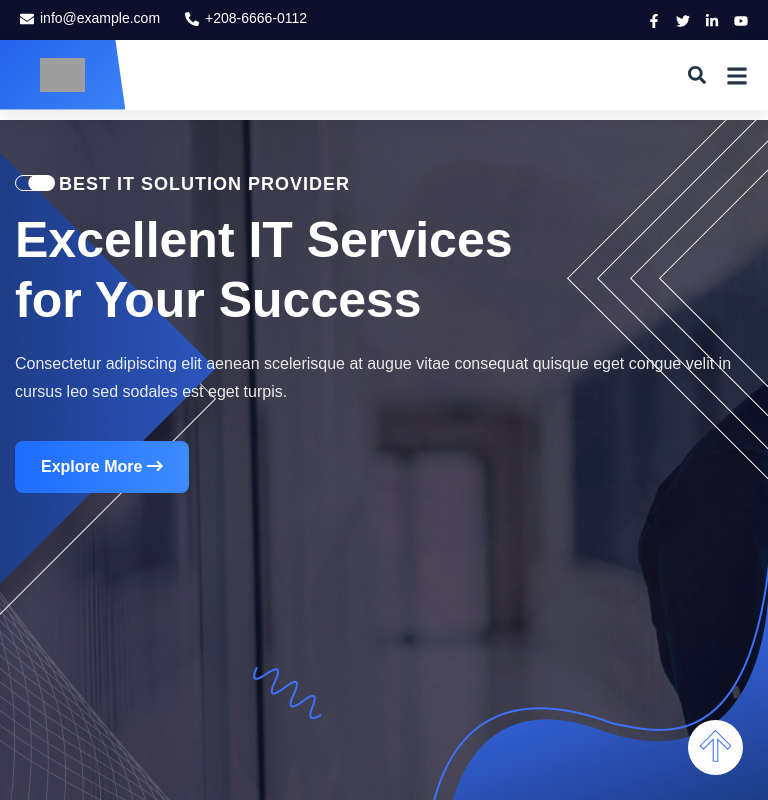
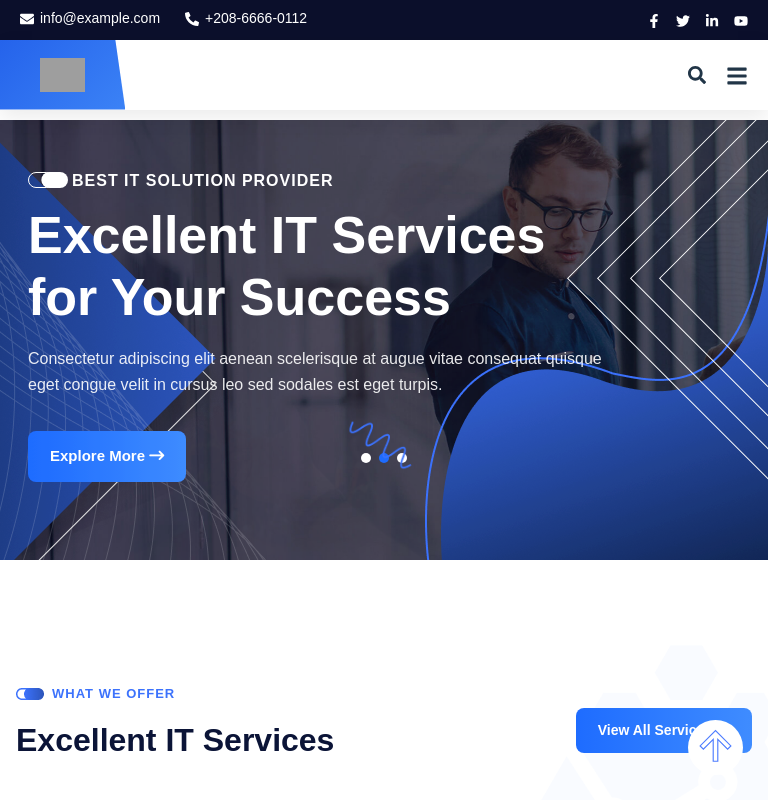
Before and after one commit to Drashti1507/Landing_Page, a React (Vite) app: page / in a window 768 px wide. Shown: the top 800 px of the page. Built offline with nearby package versions, Linux system fonts and the light colour scheme; grey boxes are pictures that could not be loaded.

Commit message:
responsive design

```diff
--- a/src/assets/Components/Banner_Area.css
+++ b/src/assets/Components/Banner_Area.css
@@ -36,7 +36,7 @@ img {
     touch-action: pan-y;
 }
 
-.swiper {
+.swiperb {
     margin-left: auto;
     margin-right: auto;
     position: relative;
@@ -102,13 +102,13 @@ img {
     left: 0;
 }
 
-@media (max-width: 767px) {
+/* @media (max-width: 767px) {
 
     .banner__shape-right2,
     .banner__shape-right1 {
         display: none;
     }
-}
+} */
 
 .banner__shape-right2 {
     position: absolute;
@@ -456,12 +456,6 @@ a {
 }
 
 /* ===== CONTENT ===== */
-/* .container {
-    position: relative;
-    z-index: 5;
-    display: flex;
-    align-items: center;
-} */
 .banner-area .container {
     position: relative;
     z-index: 5;
@@ -730,3 +724,98 @@ a {
     transform: scale(1.08) !important;
   }
 }
+
+
+/* ================= BANNER — iPAD MINI ================= */
+@media (min-width: 768px) and (max-width: 1024px) {
+
+  /* keep full height but avoid overflow */
+  .banner-area,
+  .swiperb,
+  .swiper-slide
+   {
+    min-height: 55vh;
+  }
+
+  /* container alignment */
+  .banner-area .container {
+    justify-content: left !important;
+    text-align: center;
+    padding-left: 28px;
+    padding-right: 28px;
+    margin-bottom: -10px;
+  }
+
+  /* content width & spacing */
+  .banner__content {
+    max-width: 600px;
+    padding: 0;
+  }
+
+  /* headings */
+  .banner__content h4 {
+    font-size: 16px;
+    line-height: 26px;
+  }
+
+  .banner__content h1 {
+    font-size: 52px !important;
+    line-height: 62px !important;
+  }
+
+  .banner__content p {
+    font-size: 16px;
+    line-height: 26px;
+    margin: 18px 0;
+  }
+
+  /* button */
+  .banner__content .btn-one {
+    padding: 14px 22px;
+    font-size: 15px;
+  }
+
+  /* dots position */
+  .banner__dot-wrp {
+    bottom: 90px;
+  }
+
+  /* reduce zoom for performance on tablets */
+  .banner__slider .swiper-slide-active .slide-bg {
+    transform: scale(1.12) !important;
+  }
+
+  /* hide heavy shapes that overlap on tablet */
+  .banner__right-line1,
+  .banner__right-line2,
+  .banner__right-line3,
+  .banner__right-line4 {
+    display: visible;
+  }
+
+  /* keep corner shapes but move slightly */
+  .banner__shape-left1 { top: 20px; }
+  .banner__shape-left2 { top: 45px; }
+  .banner__shape-left3 { bottom: -10px; }
+
+  .banner__shape-right1,
+  .banner__shape-right2 {
+    bottom: -10px;
+  }
+
+  /* moving line */
+  .banner__line {
+    bottom: 20%;
+    left: 45%;
+    transform: scale(0.9);
+  }
+}
+@media (min-width: 629px) and (max-width: 693px) {
+  .banner-area,
+  .swiperb,
+  .swiper-slide
+   {
+    min-height: 75vh;
+  }
+
+}
--- a/src/assets/Components/Case_Area.css
+++ b/src/assets/Components/Case_Area.css
@@ -239,3 +239,75 @@
     transform: none;
   }
 }
+
+/* ================= CASE AREA — iPAD MINI ================= */
+@media (min-width: 768px) and (max-width: 1024px) {
+
+  .pt-120 { padding-top: 90px; }
+  .pb-120 { padding-bottom: 90px; }
+
+  .case-header-row {
+    margin-bottom: 45px;
+    gap: 20px;
+  }
+
+  .section-header h2 {
+    font-size: 32px;
+    line-height: 1.3;
+  }
+
+  .btn-one {
+    padding: 12px 22px;
+    font-size: 14px;
+  }
+
+  /* CARD CONTENT */
+  .case__content {
+    left: 18px;
+    right: 18px;
+    bottom: 22px;
+  }
+
+  .case__content span {
+    font-size: 12px;
+  }
+
+  .case__content h3 a {
+    font-size: 20px;
+    line-height: 1.3;
+  }
+
+  /* ARROW — ALWAYS VISIBLE FOR TOUCH */
+  .case__btn {
+    opacity: 1;
+    visibility: visible;
+    transform: none;
+  }
+
+  .case__btn i {
+    width: 40px;
+    height: 40px;
+    font-size: 16px;
+  }
+
+  /* DOTS POSITION */
+  .case__dot {
+    margin-top: -465px;
+    margin-bottom: 10px;
+  }
+}
+
+@media (hover: none) {
+  .case__btn {
+    opacity: 1;
+    visibility: visible;
+    transform: none;
+  }
+}
+
+@media (min-width: 629px) and (max-width: 693px) {
+   .case__dot {
+    margin-top: -250px;
+    margin-bottom: 10px;
+  }
+}
--- a/src/assets/Components/Offer_Area.css
+++ b/src/assets/Components/Offer_Area.css
@@ -209,6 +209,7 @@
   .offer-cards {
     grid-template-columns: 1fr;
   }
+   .brand__image img { max-height: 20px; }
 }
 /* ================================================= */
 /* ================= BRAND AREA ==================== */
@@ -252,20 +253,6 @@
   width: auto;
 }
 
-/* .brand__shape {
-   position: absolute;
-  right: -30px;
-  top: -30px;
-  height: 60%;
-  opacity: 0.15;
-  z-index: 1;
-}
-
-.brand__shape img {
-  height: 100%;
-  width: auto;
-} */
-
 /* ================= SLIDER ================= */
 
 .brand__slider {
@@ -277,11 +264,17 @@
   align-items: center;
 }
 
-.brand__slider .swiper-slide {
+/* .brand__slider .swiper-slide {
   height: 100% !important;
   display: flex;
   align-items: center;
    justify-content: center;
+} */
+ .brand__slider .brand-slide {
+  height: 100%;
+  display: flex;
+  align-items: center;
+  justify-content: center;
 }
 
 /* ================= BRAND LOGO ================= */
@@ -416,8 +409,8 @@
     display: flex;
     align-items: center;
     justify-content: center;
-    padding-bottom: 550px;
-    padding-top: -90px;
+    padding-bottom: 580px;
+    padding-top: -100px;
     font-family:kumba, sans-serif;
   }
   /* logo */
@@ -427,3 +420,113 @@
     display: block;
   }
 }
+
+@media (min-width: 768px) and (max-width: 1024px) {
+
+  /* ---------- OFFER AREA ---------- */
+
+  .offer-area {
+    padding: 90px 0 120px;
+  }
+
+  .offer-area .container {
+    max-width: 92%;
+  }
+
+  .offer-header {
+    flex-direction: row;
+    align-items: center;
+    margin-bottom: 45px;
+    gap: 20px;
+  }
+
+  .offer-header h2 {
+    font-size: 32px;
+  }
+
+  .section-header h5 {
+    font-size: 13px;
+  }
+
+  .offer-btn {
+    padding: 12px 22px;
+    font-size: 14px;
+  }
+
+  .offer-cards {
+    grid-template-columns: repeat(3, 1fr);
+    gap: 18px;
+  }
+
+  .offer-card {
+    padding: 38px 16px 30px;
+    border-radius: 12px;
+  }
+
+  .offer-icon {
+    width: 64px;
+    height: 64px;
+    margin-bottom: 14px;
+  }
+
+  .offer-icon svg {
+    font-size: 28px;
+  }
+
+  .offer-card h4 {
+    font-size: 15px;
+  }
+
+
+  /* ---------- BRAND AREA ---------- */
+
+  .brand-area {
+    margin-top: -50px;
+    /* height: 100%; */
+  }
+
+  .brand-area .container {
+    max-width: 95%;
+  }
+
+  .brand__wrp {
+    position: relative;
+    height: 150px;
+    border-radius: 12px;
+  }
+
+  .brand__shape {
+    right: 0;
+    top: 0;
+    opacity: 0.25;
+  }
+
+  .brand__slider .swiper-slide {
+    display: flex;
+    align-items: center;
+    justify-content: center;
+  }
+     /* logo wrapper */
+  .brand__image {
+    height: -50%;
+    padding: 55px;
+    display: flex;
+    align-items: center;
+    justify-content: center;
+    padding-bottom: 580px;
+    padding-top: -150px;
+    font-family:kumba, sans-serif;
+  }
+
+  .brand__image img {
+    max-height: 45px;
+    width: auto;
+    display: block;
+    /* gap: 10px; */
+  }
+
+  .brand__slider .brand-slide {
+    height: 100%;
+    /* min-height: 95vh; */
+  }
+}
--- a/src/assets/Components/Testimonial_Area.css
+++ b/src/assets/Components/Testimonial_Area.css
@@ -107,8 +107,6 @@
   }
 }
 
-
-/* ================= COLUMNS (50 / 50) ================= */
 
 .col-left,
 .col-right {
@@ -411,7 +409,7 @@ h2 {
 
   /* ARROWS */
   .testimonial__arry-btn {
-    margin-top: -250px;
+    margin-top: -350px;
     justify-content: center;
   }
 
@@ -433,7 +431,7 @@ h2 {
 
   /* FORM FULL WIDTH FEEL */
   .talk-us__item {
-    padding: 24px 16px;   /* smaller inner padding */
+    padding: 24px 16px;
     border-radius: 8px;
   }
 
@@ -451,3 +449,76 @@ h2 {
     border-radius: 0;
   }
 }
+
+@media (min-width: 768px) and (max-width: 1024px) {
+
+  .testimonial-area {
+    padding: 60px 0;
+  }
+
+  .testimonial-container {
+    padding-left: 24px;
+    padding-right: 24px;
+  }
+
+  /* STACK BUT KEEP NICE SPACING */
+  .trow {
+    flex-direction: column;
+    gap: 50px;
+  }
+
+  .col-left,
+  .col-right {
+    flex: 0 0 100%;
+    max-width: 100%;
+    padding-left: 0;
+  }
+
+  /* FORM CARD */
+  .talk-us__item {
+    padding: 50px 40px;
+    border-radius: 12px;
+  }
+
+  .talk-us__item form .row {
+    grid-template-columns: repeat(2, 1fr);
+    gap: 16px;
+  }
+
+  .talk-us__item form .col-12 {
+    grid-column: span 2;
+  }
+
+  /* HEADER */
+  .t-header h2 {
+    font-size: 30px;
+  }
+
+  .t-header p {
+    font-size: 14px;
+  }
+
+  /* TESTIMONIAL CARD */
+  .testimonial__item {
+    padding: 35px 30px;
+  }
+
+  .testimonial__item img {
+    width: 65px;
+    height: 65px;
+  }
+
+  .testi-info h4 {
+    font-size: 17px;
+  }
+
+  .review-text {
+    font-size: 14px;
+  }
+
+  /* ARROWS — PLACE BELOW SLIDER */
+  .testimonial__arry-btn {
+    margin-top: -90%;
+    justify-content: center;
+  }
+}
--- a/src/assets/JS_file/About_Area.jsx
+++ b/src/assets/JS_file/About_Area.jsx
@@ -16,6 +16,7 @@ import aboutInfoImg from "../images/about-info.png";
 
 function AboutArea() {
   return (
+    <>
     <section className="about-area">
       {/* bottom shape */}
       <div className="about__shape">
@@ -123,6 +124,7 @@ function AboutArea() {
         </div>
       </div>
     </section>
+    </>
   );
 }
 
--- a/src/assets/JS_file/Banner_Area.jsx
+++ b/src/assets/JS_file/Banner_Area.jsx
@@ -29,6 +29,7 @@ const slides = [bg1, bg2, bg3];
 
 function Banner_Area() {
   return (
+    <>
     <section className="banner-area">
       {/* top line */}
       <div className="banner__line">
@@ -37,7 +38,7 @@ function Banner_Area() {
 
       {/* swiper */}
       <Swiper
-        className="swiper banner__slider"
+        className="swiperb banner__slider"
         modules={[Autoplay, EffectFade, Pagination]}
         effect="fade"
         speed={3000}
@@ -177,6 +178,7 @@ function Banner_Area() {
         <div className="dot-light banner__dot"></div>
       </div> */}
     </section>
+    </>
   );
 }
 
--- a/src/assets/JS_file/Offer_Area.jsx
+++ b/src/assets/JS_file/Offer_Area.jsx
@@ -127,12 +127,12 @@ const OfferArea = () => {
               breakpoints={{
                 0: { slidesPerView: 2 },
                 576: { slidesPerView: 3 },
-                768: { slidesPerView: 4 },
+                768: { slidesPerView: 3 },
                 992: { slidesPerView: 5 },
               }}
             >
               {brands.map((img, index) => (
-                <SwiperSlide key={index}>
+                <SwiperSlide key={index} className="brand-slide">
                   <div className="brand__image">
                     <img src={img} alt={`brand-${index + 1}`} />
                   </div>
--- a/src/index.css
+++ b/src/index.css
@@ -13,12 +13,11 @@
   -moz-osx-font-smoothing: grayscale;
 }
 
+/* RESET */
 * {
   margin: 0;
   padding: 0;
-  -webkit-box-sizing: border-box;
   box-sizing: border-box;
-  outline: none;
 }
 
 *,
@@ -27,51 +26,87 @@
   box-sizing: border-box;
 }
 
-
+/* LINKS */
 a {
   font-weight: 500;
   color: #646cff;
-  text-decoration: inherit;
+  text-decoration: none;
 }
 
 a:hover {
   color: #535bf2;
 }
 
+/* BODY */
 body {
   margin: 0;
-  display: flex;
-  place-items: center;
   min-width: 320px;
   min-height: 100vh;
+  width: 100%;
+  overflow-x: hidden;
 }
 
+/* HEADINGS */
 h1 {
-  font-size: 3.2em;
+  font-size: 3.2rem;
   line-height: 1.1;
 }
 
+/* BUTTON */
 button {
   border-radius: 8px;
   border: 1px solid transparent;
-  padding: 0.6em 1.2em;
-  font-size: 1em;
+  padding: 0.7em 1.4em;
+  font-size: 1rem;
   font-weight: 500;
   font-family: inherit;
   background-color: #1a1a1a;
   cursor: pointer;
-  transition: border-color 0.25s;
+  transition: border-color 0.25s, transform 0.2s ease;
 }
 
 button:hover {
   border-color: #646cff;
+  transform: translateY(-2px);
 }
 
 button:focus,
 button:focus-visible {
-  outline: 4px auto -webkit-focus-ring-color;
+  outline: 3px auto -webkit-focus-ring-color;
 }
 
+/* ---------------- RESPONSIVE ---------------- */
+
+/* Tablets */
+@media (max-width: 992px) {
+  h1 {
+    font-size: 2.6rem;
+  }
+
+  button {
+    font-size: 0.95rem;
+    padding: 0.6em 1.2em;
+  }
+}
+
+/* Mobile */
+@media (max-width: 576px) {
+  h1 {
+    font-size: 2rem;
+  }
+
+  body {
+    padding: 12px;
+  }
+
+  button {
+    width: 100%;
+    padding: 0.8em;
+    font-size: 0.95rem;
+  }
+}
+
+/* Light Mode */
 @media (prefers-color-scheme: light) {
   :root {
     color: #213547;
```
